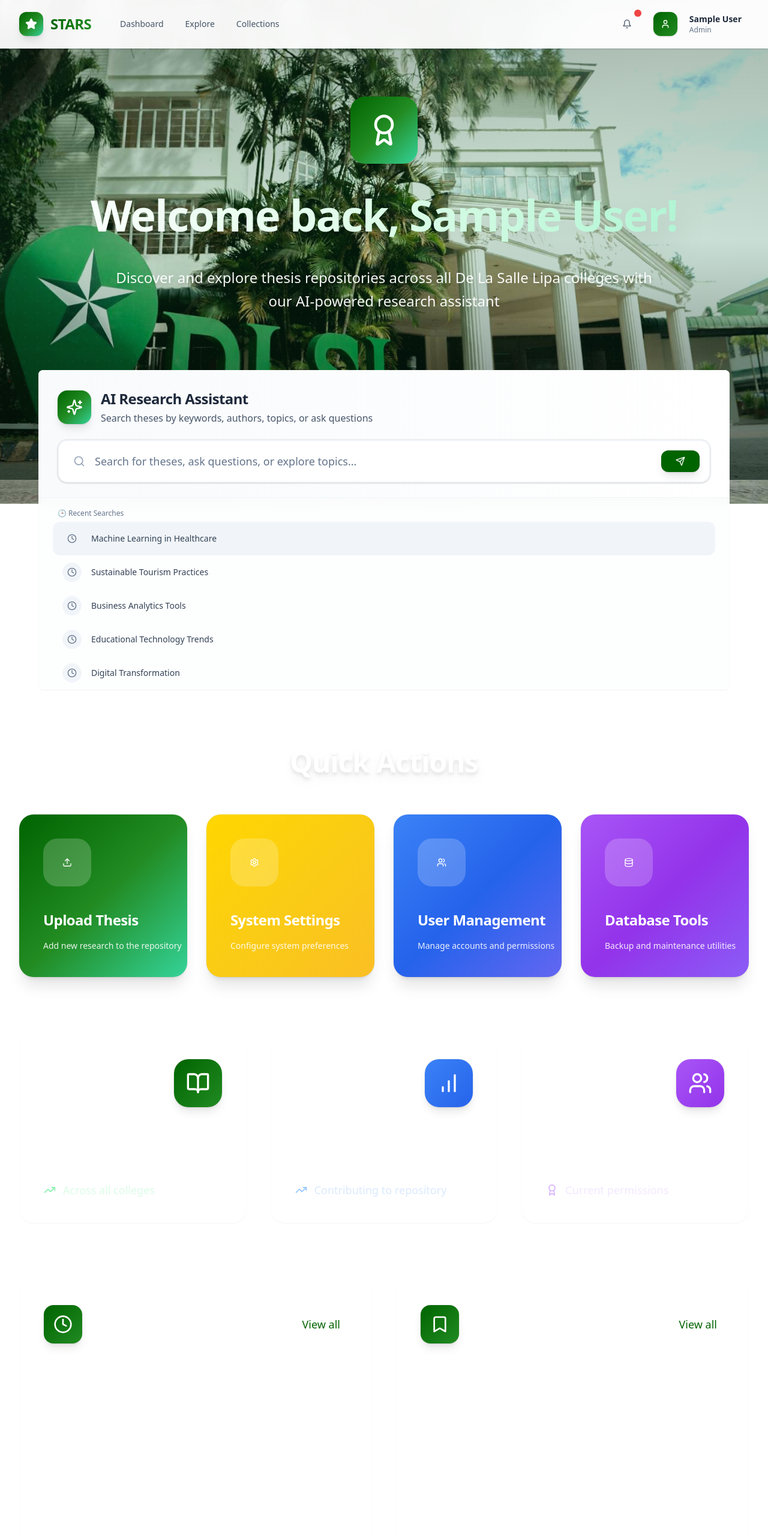
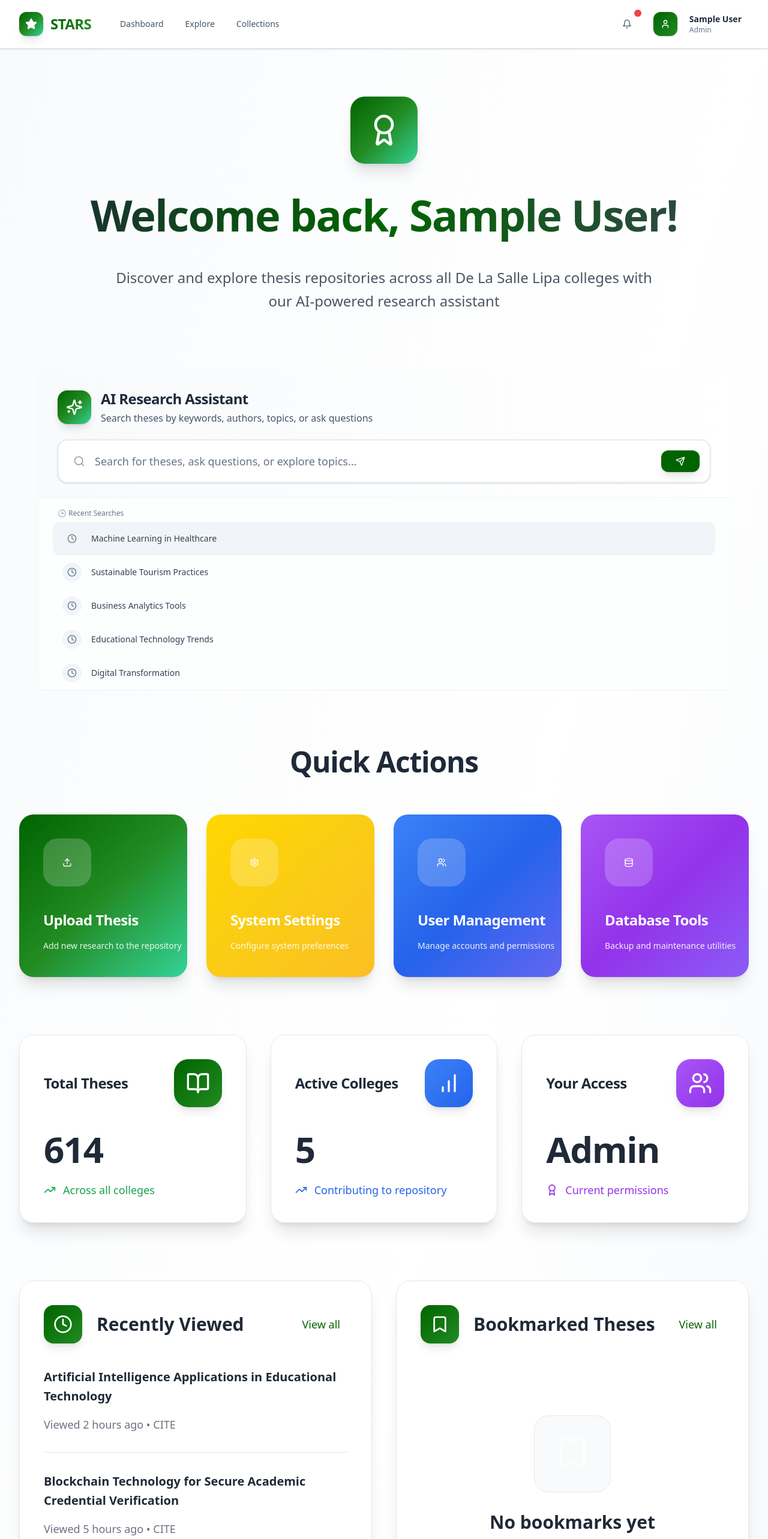
Before and after one commit to EJRDeGuia/stars-archive-gateway, a React (Vite) app: page /dashboard in a window 1280 px wide. Shown: the top 2566 px of the page at 60% size. Built offline with nearby package versions, Linux system fonts and the light colour scheme; sample sign-in values are in the browser's storage.

Commit message:
Refactor: Apply solid backgrounds to non-landing pages
Apply solid backgrounds to all pages except the landing page, while maintaining the overall sleek and professional design.

```diff
--- a/src/pages/Dashboard.tsx
+++ b/src/pages/Dashboard.tsx
@@ -1,4 +1,3 @@
-
 import { useAuth } from '@/contexts/AuthContext';
 import Header from '@/components/Header';
 import Footer from '@/components/Footer';
@@ -137,48 +136,20 @@ const Dashboard = () => {
   };
 
   return (
-    <div className="min-h-screen relative overflow-hidden">
-      {/* Enhanced Background */}
-      <div className="fixed inset-0 z-0">
-        <div
-          className="absolute inset-0 bg-cover bg-center bg-no-repeat blur-md"
-          style={{
-            backgroundImage: `url(/lovable-uploads/83b8c064-b1bc-4c93-b353-78a1467e8d8d.png)`,
-            filter: 'brightness(1.1) contrast(1.1)',
-            transform: 'scale(1.1)'
-          }}
-        ></div>
-
-        <div className="absolute inset-0 opacity-20" style={{
-          backgroundImage: `radial-gradient(circle at 2px 2px, rgba(255,255,255,0.4) 1px, transparent 0)`,
-          backgroundSize: '20px 20px'
-        }}></div>
-
-        <div className="absolute inset-0 opacity-15" style={{
-          backgroundImage: `radial-gradient(circle at 1px 1px, rgba(0,100,0,0.3) 0.5px, transparent 0)`,
-          backgroundSize: '12px 12px',
-          backgroundPosition: '6px 6px'
-        }}></div>
-
-        <div className="absolute inset-0 bg-gradient-to-br from-green-900/30 via-green-700/20 to-emerald-800/25"></div>
-        <div className="absolute inset-0 bg-gradient-to-t from-black/50 via-transparent to-black/20"></div>
-      </div>
-
-      {/* Content Layer */}
-      <div className="relative z-30">
+    <div className="min-h-screen bg-gradient-to-br from-slate-50 via-white to-slate-100">
       <Header />
 
       <main className="flex-1 animate-fade-in">
         <div className="max-w-7xl mx-auto px-6 lg:px-8 py-20">
           {/* Hero Section */}
           <div className="text-center mb-24 animate-slide-up">
-              <div className="inline-flex items-center justify-center w-28 h-28 bg-gradient-to-br from-dlsl-green via-dlsl-green-light to-emerald-400 rounded-3xl sleek-shadow-xl mb-10 transform hover:scale-105 transition-all duration-300">
+            <div className="inline-flex items-center justify-center w-28 h-28 bg-gradient-to-br from-dlsl-green via-dlsl-green-light to-emerald-400 rounded-3xl shadow-xl mb-10 transform hover:scale-105 transition-all duration-300">
               <Award className="w-14 h-14 text-white" />
             </div>
-              <h1 className="text-7xl font-bold bg-gradient-to-r from-white via-green-100 to-emerald-200 bg-clip-text text-transparent mb-10 leading-tight tracking-tight drop-shadow-2xl">
+            <h1 className="text-7xl font-bold bg-gradient-to-r from-gray-800 via-dlsl-green to-gray-700 bg-clip-text text-transparent mb-10 leading-tight tracking-tight">
               Welcome back, {user?.name}!
             </h1>
-              <p className="text-2xl text-white/95 max-w-4xl mx-auto leading-relaxed font-medium drop-shadow-lg">
+            <p className="text-2xl text-gray-600 max-w-4xl mx-auto leading-relaxed font-medium">
               Discover and explore thesis repositories across all De La Salle Lipa colleges with our AI-powered research assistant
             </p>
           </div>
@@ -194,13 +165,13 @@ const Dashboard = () => {
           {/* Quick Actions */}
           {availableActions.length > 0 && (
             <div className="mb-24 animate-slide-up" style={{ animationDelay: '0.2s' }}>
-                <h2 className="text-5xl font-bold text-white mb-16 text-center tracking-tight drop-shadow-lg">Quick Actions</h2>
+              <h2 className="text-5xl font-bold text-gray-800 mb-16 text-center tracking-tight">Quick Actions</h2>
               <div className="grid grid-cols-1 md:grid-cols-2 lg:grid-cols-4 gap-8">
                 {availableActions.map((action, index) => (
                   <Button
                     key={index}
                     onClick={action.action}
-                      className={`bg-gradient-to-br ${action.color} text-white h-auto p-10 flex flex-col items-start space-y-8 transition-all duration-300 transform hover:scale-105 border-0 rounded-3xl sleek-shadow-xl hover:sleek-shadow-2xl group`}
+                    className={`bg-gradient-to-br ${action.color} text-white h-auto p-10 flex flex-col items-start space-y-8 transition-all duration-300 transform hover:scale-105 border-0 rounded-3xl shadow-xl hover:shadow-2xl group`}
                   >
                     <div className="w-20 h-20 bg-white/20 rounded-3xl flex items-center justify-center group-hover:bg-white/30 transition-colors">
                       <action.icon className="h-10 w-10" />
@@ -217,49 +188,49 @@ const Dashboard = () => {
 
           {/* Statistics Cards */}
           <div className="grid grid-cols-1 md:grid-cols-3 gap-10 mb-24 animate-slide-up" style={{ animationDelay: '0.3s' }}>
-              <Card className="glass-effect border-white/20 sleek-shadow-xl rounded-3xl overflow-hidden hover:sleek-shadow-2xl transition-all duration-300 transform hover:scale-105 group">
+            <Card className="bg-white/95 backdrop-blur-sm border border-gray-200 shadow-xl rounded-3xl overflow-hidden hover:shadow-2xl transition-all duration-300 transform hover:scale-105 group">
               <CardContent className="p-10">
                 <div className="flex items-center justify-between mb-10">
-                    <h3 className="text-2xl font-bold text-white tracking-tight">Total Theses</h3>
-                    <div className="w-20 h-20 bg-gradient-to-br from-dlsl-green to-dlsl-green-light rounded-3xl flex items-center justify-center sleek-shadow-lg group-hover:sleek-shadow-xl transition-all">
+                  <h3 className="text-2xl font-bold text-gray-800 tracking-tight">Total Theses</h3>
+                  <div className="w-20 h-20 bg-gradient-to-br from-dlsl-green to-dlsl-green-light rounded-3xl flex items-center justify-center shadow-lg group-hover:shadow-xl transition-all">
                     <BookOpen className="h-10 w-10 text-white" />
                   </div>
                 </div>
-                  <div className="text-6xl font-bold text-white mb-6 tracking-tight">{totalTheses.toLocaleString()}</div>
-                  <div className="flex items-center text-lg text-green-100 font-medium">
-                    <TrendingUp className="h-5 w-5 mr-3 text-green-300" />
+                <div className="text-6xl font-bold text-gray-800 mb-6 tracking-tight">{totalTheses.toLocaleString()}</div>
+                <div className="flex items-center text-lg text-green-600 font-medium">
+                  <TrendingUp className="h-5 w-5 mr-3" />
                   <span>Across all colleges</span>
                 </div>
               </CardContent>
             </Card>
 
-              <Card className="glass-effect border-white/20 sleek-shadow-xl rounded-3xl overflow-hidden hover:sleek-shadow-2xl transition-all duration-300 transform hover:scale-105 group">
+            <Card className="bg-white/95 backdrop-blur-sm border border-gray-200 shadow-xl rounded-3xl overflow-hidden hover:shadow-2xl transition-all duration-300 transform hover:scale-105 group">
               <CardContent className="p-10">
                 <div className="flex items-center justify-between mb-10">
-                    <h3 className="text-2xl font-bold text-white tracking-tight">Active Colleges</h3>
-                    <div className="w-20 h-20 bg-gradient-to-br from-blue-500 to-blue-600 rounded-3xl flex items-center justify-center sleek-shadow-lg group-hover:sleek-shadow-xl transition-all">
+                  <h3 className="text-2xl font-bold text-gray-800 tracking-tight">Active Colleges</h3>
+                  <div className="w-20 h-20 bg-gradient-to-br from-blue-500 to-blue-600 rounded-3xl flex items-center justify-center shadow-lg group-hover:shadow-xl transition-all">
                     <BarChart className="h-10 w-10 text-white" />
                   </div>
                 </div>
-                  <div className="text-6xl font-bold text-white mb-6 tracking-tight">{collegeData.length}</div>
-                  <div className="flex items-center text-lg text-blue-100 font-medium">
-                    <TrendingUp className="h-5 w-5 mr-3 text-blue-300" />
+                <div className="text-6xl font-bold text-gray-800 mb-6 tracking-tight">{collegeData.length}</div>
+                <div className="flex items-center text-lg text-blue-600 font-medium">
+                  <TrendingUp className="h-5 w-5 mr-3" />
                   <span>Contributing to repository</span>
                 </div>
               </CardContent>
             </Card>
 
-              <Card className="glass-effect border-white/20 sleek-shadow-xl rounded-3xl overflow-hidden hover:sleek-shadow-2xl transition-all duration-300 transform hover:scale-105 group">
+            <Card className="bg-white/95 backdrop-blur-sm border border-gray-200 shadow-xl rounded-3xl overflow-hidden hover:shadow-2xl transition-all duration-300 transform hover:scale-105 group">
               <CardContent className="p-10">
                 <div className="flex items-center justify-between mb-10">
-                    <h3 className="text-2xl font-bold text-white tracking-tight">Your Access</h3>
-                    <div className="w-20 h-20 bg-gradient-to-br from-purple-500 to-purple-600 rounded-3xl flex items-center justify-center sleek-shadow-lg group-hover:sleek-shadow-xl transition-all">
+                  <h3 className="text-2xl font-bold text-gray-800 tracking-tight">Your Access</h3>
+                  <div className="w-20 h-20 bg-gradient-to-br from-purple-500 to-purple-600 rounded-3xl flex items-center justify-center shadow-lg group-hover:shadow-xl transition-all">
                     <Users className="h-10 w-10 text-white" />
                   </div>
                 </div>
-                  <div className="text-6xl font-bold text-white mb-6 capitalize tracking-tight">{user?.role}</div>
-                  <div className="flex items-center text-lg text-purple-100 font-medium">
-                    <Award className="h-5 w-5 mr-3 text-purple-300" />
+                <div className="text-6xl font-bold text-gray-800 mb-6 capitalize tracking-tight">{user?.role}</div>
+                <div className="flex items-center text-lg text-purple-600 font-medium">
+                  <Award className="h-5 w-5 mr-3" />
                   <span>Current permissions</span>
                 </div>
               </CardContent>
@@ -268,11 +239,11 @@ const Dashboard = () => {
 
           {/* Recent & Bookmarked */}
           <div className="grid grid-cols-1 lg:grid-cols-2 gap-10 mb-24 animate-slide-up" style={{ animationDelay: '0.4s' }}>
-              <Card className="glass-effect border-white/20 sleek-shadow-xl rounded-3xl">
+            <Card className="bg-white/95 backdrop-blur-sm border border-gray-200 shadow-xl rounded-3xl">
               <CardContent className="p-10">
                 <div className="flex items-center justify-between mb-10">
-                    <h3 className="text-3xl font-bold flex items-center text-white">
-                      <div className="w-16 h-16 bg-gradient-to-br from-dlsl-green to-dlsl-green-light rounded-2xl flex items-center justify-center mr-6 sleek-shadow-lg">
+                  <h3 className="text-3xl font-bold flex items-center text-gray-800">
+                    <div className="w-16 h-16 bg-gradient-to-br from-dlsl-green to-dlsl-green-light rounded-2xl flex items-center justify-center mr-6 shadow-lg">
                       <Clock className="h-8 w-8 text-white" />
                     </div>
                     Recently Viewed
@@ -282,27 +253,27 @@ const Dashboard = () => {
                   </Button>
                 </div>
                 <div className="space-y-8">
-                    <div className="border-b border-white/20 pb-8">
-                      <h4 className="font-bold text-white mb-4 text-xl leading-relaxed">Artificial Intelligence Applications in Educational Technology</h4>
-                      <p className="text-lg text-white/70">Viewed 2 hours ago • CITE</p>
+                  <div className="border-b border-gray-200 pb-8">
+                    <h4 className="font-bold text-gray-800 mb-4 text-xl leading-relaxed">Artificial Intelligence Applications in Educational Technology</h4>
+                    <p className="text-lg text-gray-500">Viewed 2 hours ago • CITE</p>
                   </div>
-                    <div className="border-b border-white/20 pb-8">
-                      <h4 className="font-bold text-white mb-4 text-xl leading-relaxed">Blockchain Technology for Secure Academic Credential Verification</h4>
-                      <p className="text-lg text-white/70">Viewed 5 hours ago • CITE</p>
+                  <div className="border-b border-gray-200 pb-8">
+                    <h4 className="font-bold text-gray-800 mb-4 text-xl leading-relaxed">Blockchain Technology for Secure Academic Credential Verification</h4>
+                    <p className="text-lg text-gray-500">Viewed 5 hours ago • CITE</p>
                   </div>
                   <div>
-                      <h4 className="font-bold text-white mb-4 text-xl leading-relaxed">Impact of Digital Marketing Strategies on SMEs in the Philippines</h4>
-                      <p className="text-lg text-white/70">Viewed yesterday • CBEAM</p>
+                    <h4 className="font-bold text-gray-800 mb-4 text-xl leading-relaxed">Impact of Digital Marketing Strategies on SMEs in the Philippines</h4>
+                    <p className="text-lg text-gray-500">Viewed yesterday • CBEAM</p>
                   </div>
                 </div>
               </CardContent>
             </Card>
 
-              <Card className="glass-effect border-white/20 sleek-shadow-xl rounded-3xl">
+            <Card className="bg-white/95 backdrop-blur-sm border border-gray-200 shadow-xl rounded-3xl">
               <CardContent className="p-10">
                 <div className="flex items-center justify-between mb-10">
-                    <h3 className="text-3xl font-bold flex items-center text-white">
-                      <div className="w-16 h-16 bg-gradient-to-br from-dlsl-green to-dlsl-green-light rounded-2xl flex items-center justify-center mr-6 sleek-shadow-lg">
+                  <h3 className="text-3xl font-bold flex items-center text-gray-800">
+                    <div className="w-16 h-16 bg-gradient-to-br from-dlsl-green to-dlsl-green-light rounded-2xl flex items-center justify-center mr-6 shadow-lg">
                       <Bookmark className="h-8 w-8 text-white" />
                     </div>
                     Bookmarked Theses
@@ -312,11 +283,11 @@ const Dashboard = () => {
                   </Button>
                 </div>
                 <div className="text-center py-20">
-                    <div className="w-32 h-32 glass-effect rounded-3xl flex items-center justify-center mx-auto mb-8 border border-white/20">
+                  <div className="w-32 h-32 bg-gray-50 glass-effect rounded-3xl flex items-center justify-center mx-auto mb-8 border border-gray-200">
                     <Bookmark className="h-16 w-16 text-white/60" />
                   </div>
-                    <h4 className="text-3xl font-bold text-white mb-6">No bookmarks yet</h4>
-                    <p className="text-white/80 mb-10 leading-relaxed text-xl">You haven't saved any theses to your bookmarks</p>
+                  <h4 className="text-3xl font-bold text-gray-800 mb-6">No bookmarks yet</h4>
+                  <p className="text-gray-600/80 mb-10 leading-relaxed text-xl">You haven't saved any theses to your bookmarks</p>
                   <Button className="bg-gradient-to-r from-dlsl-green to-dlsl-green-dark hover:from-dlsl-green-dark hover:to-dlsl-green text-white px-10 py-6 rounded-2xl text-xl sleek-shadow-xl hover:sleek-shadow-2xl transition-all duration-300 transform hover:scale-105">
                     Browse Theses
                   </Button>
@@ -327,41 +298,40 @@ const Dashboard = () => {
 
           {/* Colleges Grid */}
           <div className="animate-slide-up" style={{ animationDelay: '0.5s' }}>
-              <h2 className="text-5xl font-bold text-white mb-16 text-center tracking-tight drop-shadow-lg">Browse by College</h2>
+            <h2 className="text-5xl font-bold text-gray-800 mb-16 text-center tracking-tight">Browse by College</h2>
             <div className="grid grid-cols-1 md:grid-cols-2 lg:grid-cols-3 gap-10">
               {collegeData.map((college) => {
-                  const colors = getCollegeColors(college.color);
                 const Icon = college.icon;
 
                 return (
                   <Card
                     key={college.id}
-                      className="group cursor-pointer hover:sleek-shadow-2xl transition-all duration-300 border-white/20 glass-effect rounded-3xl transform hover:scale-105 sleek-shadow-xl overflow-hidden"
+                    className="group cursor-pointer hover:shadow-2xl transition-all duration-300 border border-gray-200 bg-white/95 backdrop-blur-sm rounded-3xl transform hover:scale-105 shadow-xl overflow-hidden"
                     onClick={() => navigate(`/college/${college.id}`)}
                   >
                     <div className={`h-3 bg-gradient-to-r ${college.gradient} rounded-t-3xl`}></div>
                     <CardContent className="p-10">
                       <div className="flex items-center mb-10">
-                          <div className={`glass-effect p-8 rounded-3xl border border-white/30 sleek-shadow-lg group-hover:sleek-shadow-xl transition-all`}>
-                            <Icon className={`h-10 w-10 text-white`} />
+                        <div className={`bg-gray-50 p-8 rounded-3xl border border-gray-200 shadow-lg group-hover:shadow-xl transition-all`}>
+                          <Icon className={`h-10 w-10 text-gray-700`} />
                         </div>
                         <div className="ml-8 flex-1">
-                            <h3 className="text-3xl font-bold text-white tracking-tight">{college.name}</h3>
-                            <p className="text-lg text-white/80 leading-relaxed mt-3 font-medium">{college.fullName}</p>
+                          <h3 className="text-3xl font-bold text-gray-800 tracking-tight">{college.name}</h3>
+                          <p className="text-lg text-gray-600 leading-relaxed mt-3 font-medium">{college.fullName}</p>
                         </div>
                       </div>
-                        <p className="text-white/90 mb-10 leading-relaxed text-xl font-medium">{college.description}</p>
+                      <p className="text-gray-600 mb-10 leading-relaxed text-xl font-medium">{college.description}</p>
                       <div className="flex items-center justify-between">
                         <div className="flex items-center space-x-6">
-                            <div className="w-16 h-16 glass-effect rounded-full flex items-center justify-center border border-white/20">
-                              <BookOpen className="h-8 w-8 text-white" />
+                          <div className="w-16 h-16 bg-gray-50 rounded-full flex items-center justify-center border border-gray-200">
+                            <BookOpen className="h-8 w-8 text-gray-700" />
                           </div>
-                            <span className="text-xl font-bold text-white tracking-tight">
+                          <span className="text-xl font-bold text-gray-800 tracking-tight">
                             {college.thesesCount}+ Theses
                           </span>
                         </div>
-                          <div className="w-16 h-16 glass-effect rounded-full flex items-center justify-center group-hover:bg-dlsl-green/10 transition-colors border border-white/20">
-                            <ArrowRight className="h-8 w-8 text-white/70 group-hover:text-dlsl-green transition-colors" />
+                        <div className="w-16 h-16 bg-gray-50 rounded-full flex items-center justify-center group-hover:bg-dlsl-green/10 transition-colors border border-gray-200">
+                          <ArrowRight className="h-8 w-8 text-gray-600 group-hover:text-dlsl-green transition-colors" />
                         </div>
                       </div>
                     </CardContent>
@@ -375,7 +345,6 @@ const Dashboard = () => {
 
       <Footer />
     </div>
-    </div>
   );
 };
 
```
Also changed, not shown: src/pages/CollegePage.tsx (+14 -66 lines), src/pages/Login.tsx (+9 -39 lines), src/pages/ThesisDetail.tsx (+29 -81 lines). Lines whose indentation alone changed are shown as unchanged.
